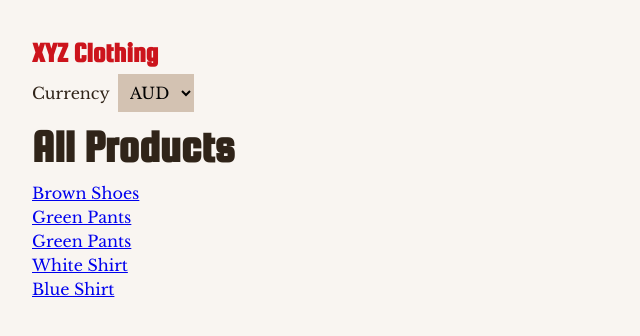
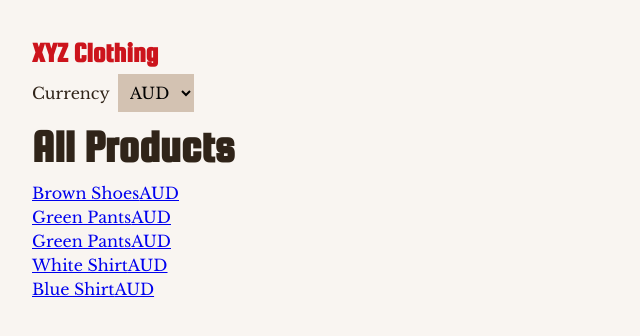
Before and after one commit to andrew-rayco/xyz-clothing, a React (Vite) app: page / in a window 1280 px wide. Shown: the top 336 px of the page, without its empty margins (0-640 px from the left). Built offline with nearby package versions, Linux system fonts and the light colour scheme.

Commit message:
Passes userCurrency prop

```diff
--- a/src/components/App.js
+++ b/src/components/App.js
@@ -22,12 +22,13 @@ class App extends Component {
   }
 
   render() {
+    const { selectedCurrency } = this.state
     return (
       <Router>
         <div className="app">
           <Header
             handleChange={e => this.handleCurrencyChange(e)}
-            userCurrency={this.state.selectedCurrency}
+            userCurrency={selectedCurrency}
           />
           <Switch>
             <Route
@@ -42,7 +43,12 @@ class App extends Component {
             <Route
               path="/"
               exact
-              component={() => <ProductList allProducts={allProducts} />}
+              component={() => (
+                <ProductList
+                  allProducts={allProducts}
+                  userCurrency={selectedCurrency}
+                />
+              )}
             />
           </Switch>
         </div>
--- a/src/components/ProductList.js
+++ b/src/components/ProductList.js
@@ -2,23 +2,27 @@ import React from 'react'
 import PropTypes from 'prop-types'
 import { Link } from 'react-router-dom'
 
-const ProductList = ({ allProducts }) => {
+const ProductList = ({ allProducts, userCurrency }) => {
   return (
     <div className="product-list">
       <h2>All Products</h2>
-      {allProducts.map(singleProd => renderProducts(singleProd))}
+      {allProducts.map(singleProd => renderProducts(singleProd, userCurrency))}
     </div>
   )
 }
 
-const renderProducts = ({ name, id }) => (
+const renderProducts = ({ name, id }, userCurrency) => (
   <Link to={`/products/${id}`} key={id}>
-    <div data-testid="single-product">{name}</div>
+    <div data-testid="single-product">
+      <span>{name}</span>
+      <span>{userCurrency}</span>
+    </div>
   </Link>
 )
 
 ProductList.propTypes = {
-  allProducts: PropTypes.array.isRequired
+  allProducts: PropTypes.array.isRequired,
+  userCurrency: PropTypes.string.isRequired
 }
 
 export default ProductList
```
Also changed, not shown: 1 other file (tests, documents, lock files or other folders).
